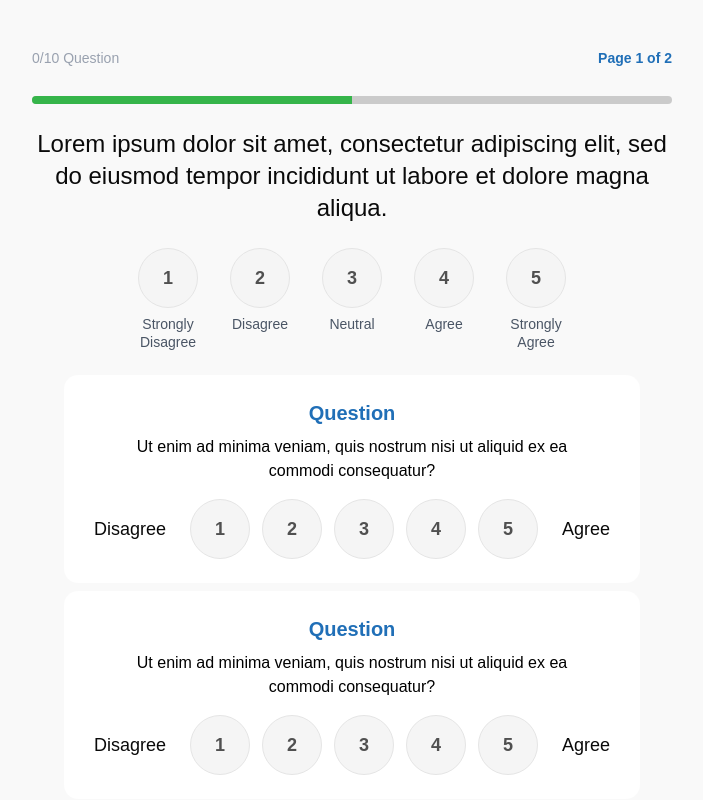
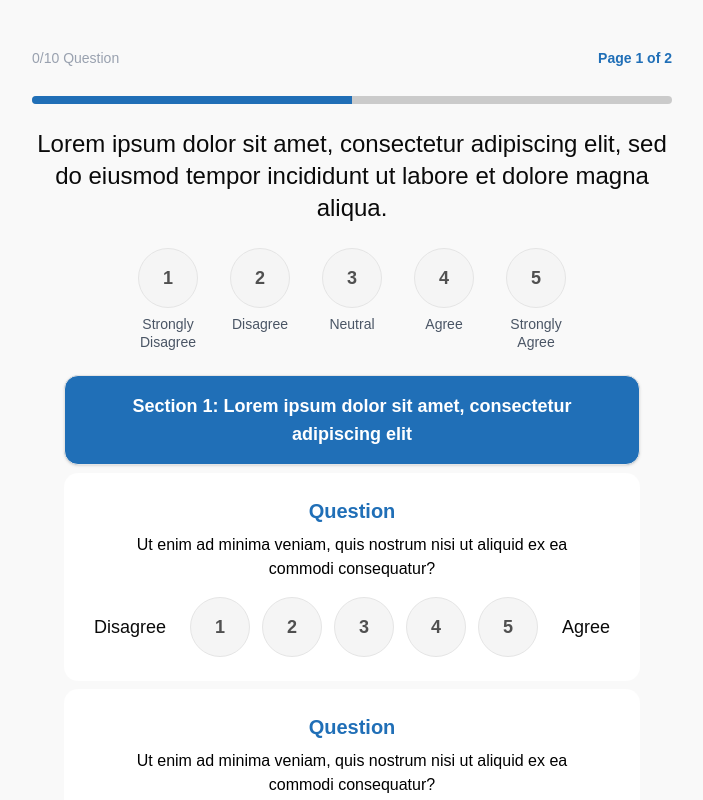
Before and after one commit to lubnasalsabila/rekomendasi-karir, a React (Vite) app: page / in a window 1280 px wide. Shown: the top 800 px of the page, without its empty margins (288-991 px from the left). Built offline with nearby package versions, Linux system fonts and the light colour scheme.

Commit message:
change green color to blue and add card section

```diff
--- a/src/pages/RekomendasiKarir/components/CardQuestion/components/Option.jsx
+++ b/src/pages/RekomendasiKarir/components/CardQuestion/components/Option.jsx
@@ -56,7 +56,7 @@ export function Option({
             className={cn(
               "h-12 w-12 sm:w-15 sm:h-15 text-xs sm:text-lg rounded-full flex items-center justify-center font-semibold border transition-all",
               selected
-                ? "bg-[#36B54A] text-white border-green-700 scale-[1.03]"
+                ? "bg-[#206FB7] text-white border-blue-700 scale-[1.03]"
                 : "bg-muted text-foreground/70 hover:bg-muted/80"
             )}
           >
--- /dev/null
+++ b/src/pages/RekomendasiKarir/components/CardSection/index.jsx
@@ -0,0 +1,15 @@
+import {
+  Card,
+  CardHeader,
+  CardTitle,
+} from "@/components/ui/card"
+
+export function CardSection () {
+    return (
+        <Card>
+            <CardHeader className="px-0">
+                <CardTitle className="text-lg sm:text-xl bg-[#206FB7] text-white font-bold ">Section 1: Lorem ipsum dolor sit amet, consectetur adipiscing elit</CardTitle>
+            </CardHeader>
+        </Card>
+    )
+}
--- a/src/pages/RekomendasiKarir/index.jsx
+++ b/src/pages/RekomendasiKarir/index.jsx
@@ -3,6 +3,12 @@ import { Button } from "@/components/ui/button"
 import { useState, useEffect } from "react";
 import { Progress } from "@/components/ui/progress"
 import { Option } from "./components/CardQuestion/components/Option";
+import {
+  Card,
+  CardHeader,
+  CardTitle,
+} from "@/components/ui/card"
+// import { CardSection } from "./components/CardSection";
 
 const RekomendasiKarir = () => {
 
@@ -48,7 +54,7 @@ const RekomendasiKarir = () => {
 
                 <Progress
                     value={(page / totalPages) * 100}
-                    className="[&>div]:bg-[#36B54A]"
+                    className="[&>div]:bg-[#206FB7]"
                 />
 
                 <h1 className="text-sm md:text-2xl sm:text-xl">
@@ -58,6 +64,12 @@ const RekomendasiKarir = () => {
                 <Option variant="vertical" className="max-w-[300px] mx-auto sm:max-w-full"/>
 
                 <div className="flex flex-col items-center gap-2">
+
+                    <Card className="w-full max-w-xl bg-[#206FB7] p-4 ">
+                        <CardHeader className="items-center gap-0">
+                            <CardTitle className="text-sm sm:text-lg text-white font-bold ">Section 1: Lorem ipsum dolor sit amet, consectetur adipiscing elit</CardTitle>
+                        </CardHeader>
+                    </Card>
 
                     {currentQuestions.map((ans, i) => (
                         <CardQuestion
@@ -71,7 +83,7 @@ const RekomendasiKarir = () => {
                         disabled={!allFilled}
                         className={`
                             w-full mt-6 text-white max-w-lg sm:max-w-xl
-                            ${allFilled ? "bg-green-600 hover:bg-green-700" : "bg-gray-400"}
+                            ${allFilled ? "bg-[#206FB7] hover:bg-blue-500" : "bg-gray-400"}
                         `}
                         onClick={() => {
                             if (!isLastPage) {
```
